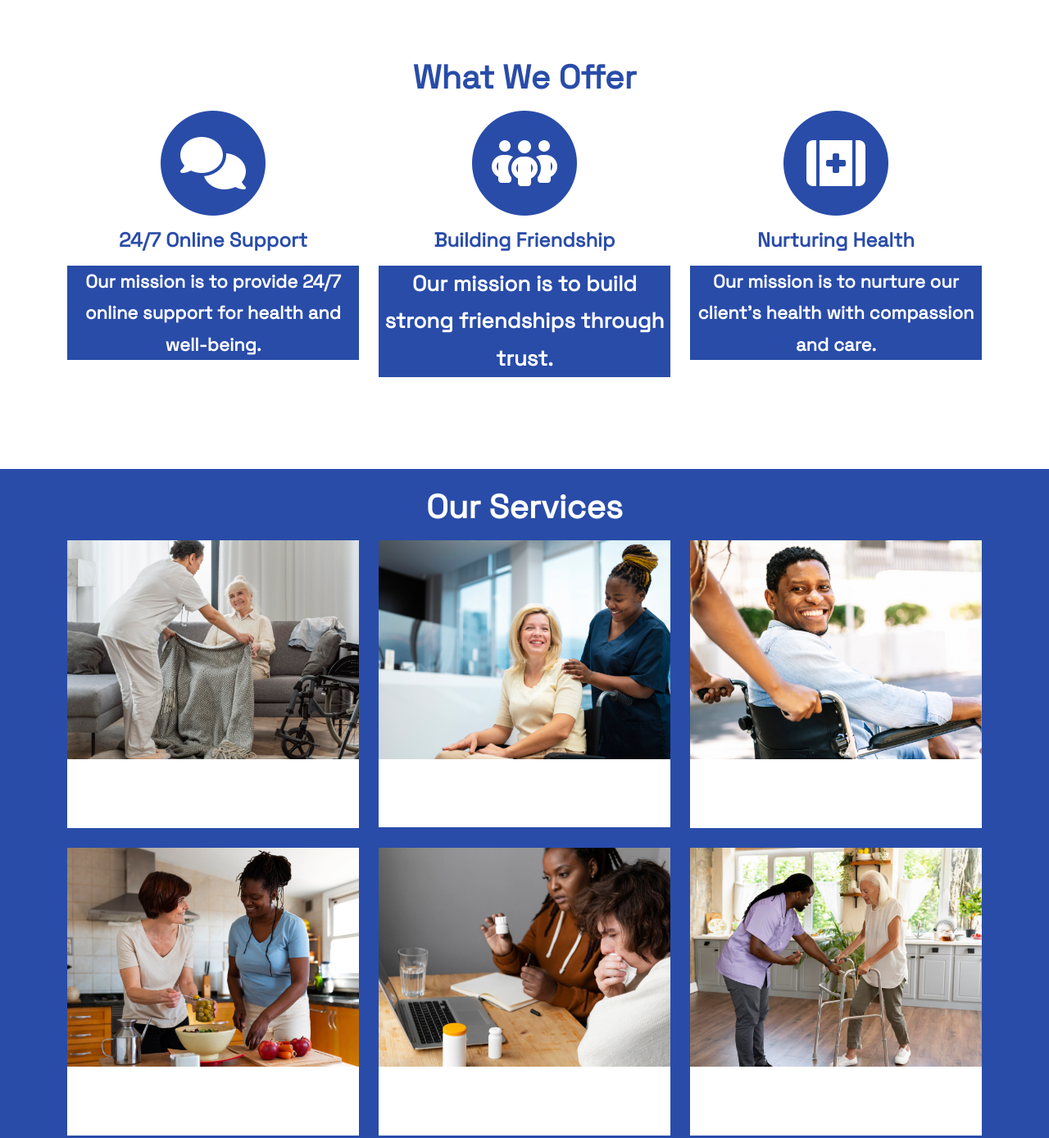
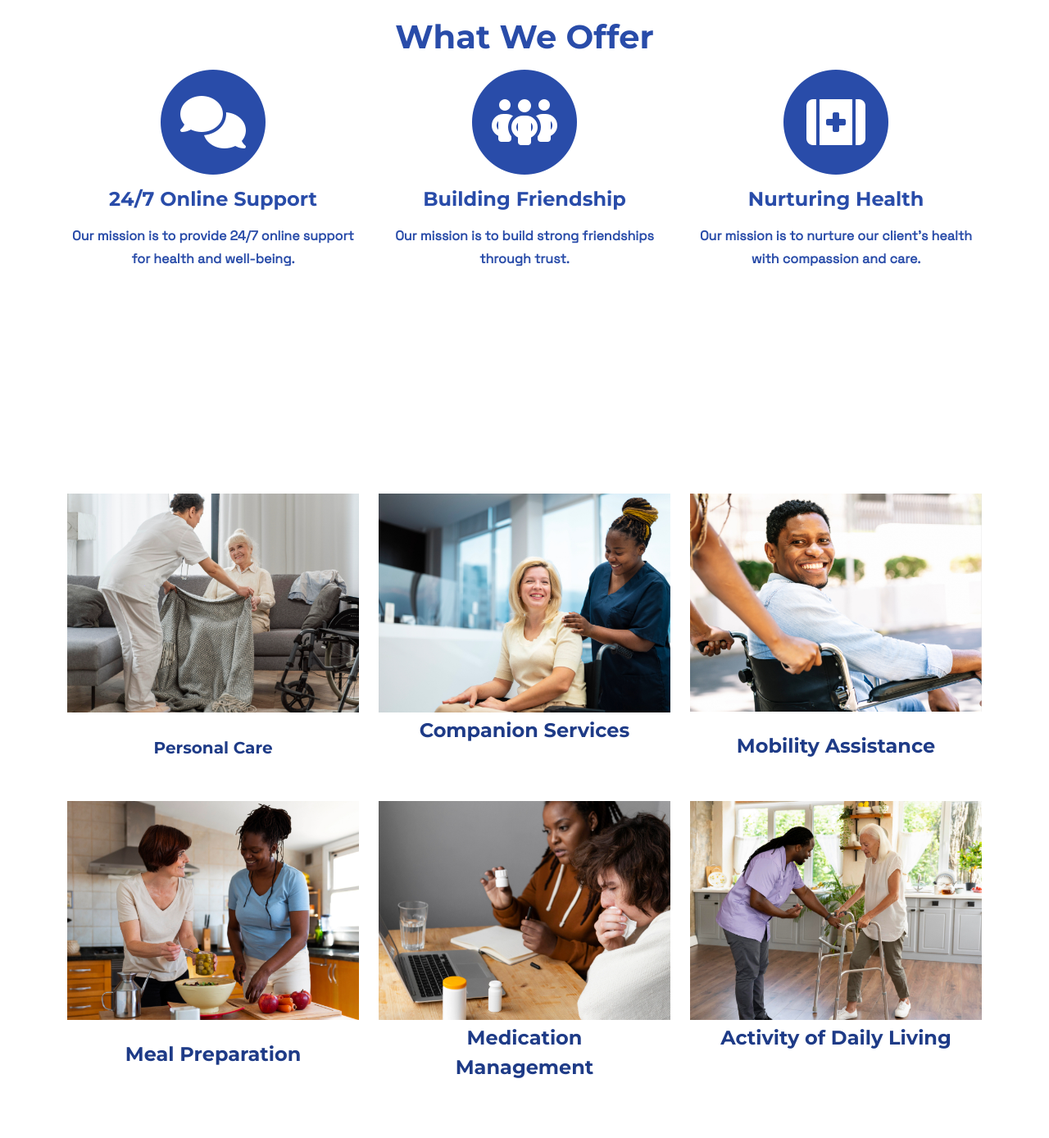
Before and after one commit to eniolasamuell/rrrobstel, a plain HTML site: page index.html in a window 1280 px wide. Shown: the part 760-2148 px from the top of the page at 82% size. Drawn offline with nearby package versions, Linux system fonts and the light colour scheme.

Commit message:
Add files via upload

```diff
--- a/index.html
+++ b/index.html
@@ -6,7 +6,6 @@
     <meta name="viewport" content="width=device-width, initial-scale=1.0, shrink-to-fit=no">
     <title>Robstel Healthcare Services</title>
     <link rel="stylesheet" href="assets/bootstrap/css/bootstrap.min.css">
-    <link rel="stylesheet" href="https://fonts.googleapis.com/css?family=Inter&amp;display=swap">
     <link rel="stylesheet" href="https://fonts.googleapis.com/css?family=Montserrat:400,700&amp;display=swap">
     <link rel="stylesheet" href="https://fonts.googleapis.com/css?family=Roboto+Slab:100,300,400,700&amp;display=swap">
     <link rel="stylesheet" href="https://fonts.googleapis.com/css?family=Space+Grotesk&amp;display=swap">
@@ -16,7 +15,6 @@
     <link rel="stylesheet" href="assets/css/bss-overrides.css">
     <link rel="stylesheet" href="https://cdnjs.cloudflare.com/ajax/libs/font-awesome/6.5.0/css/all.min.css">
     <link rel="stylesheet" href="assets/css/css/bss-overrides.css">
-    <link rel="stylesheet" href="assets/css/untitled.css">
 </head>
 
 <body id="page-top">
@@ -32,35 +30,34 @@
         </div>
     </nav>
     <header class="masthead" style="background:url('assets/img/medium-shot-health-worker-helping-patient.webp') center / cover;">
-        <h1>Your health is our top priority</h1>
         <div class="container">
-            <div class="masthead-subheading" style="color:var(--bs-primary);font-size:52px;"></div><span style="color: #ffffff;font-family: Inter, sans-serif;"> Robstel Healthcare Services is committed to addressing the diverse healthcare needs of our clients. We continuously strive to expand our offerings to provide comprehensive solutions. </span>
-            <div class="text-uppercase masthead-heading" style="color:var(--bs-primary);"></div><a class="btn btn-primary text-uppercase btn-xl" role="button" href="#services">GET IN TOUCH</a>
+            <div class="masthead-subheading"></div><span> Robstel Healthcare Services is committed to addressing the diverse healthcare needs of our clients. We continuously strive to expand our offerings to provide comprehensive solutions. </span>
+            <div class="text-uppercase masthead-heading"></div><a class="btn btn-primary text-uppercase btn-xl" role="button" href="#services">GET IN TOUCH</a>
         </div>
     </header>
-    <section class="page-section" id="services" style="font-family:'Space Grotesk';">
+    <section id="services" class="page-section">
         <div class="container">
             <div class="text-center">
-                <h2 class="section-heading" style="font-family:'Space Grotesk', sans-serif;color:#294ca9;">What We Offer</h2>
+                <h2 class="section-heading">What We Offer</h2>
             </div>
             <div class="row text-center">
-                <div class="col-md-4"><span class="fa-stack fa-4x"><i class="fas fa-circle text-primary fa-stack-2x"></i><i class="fas fa-comments fa-stack-1x fa-inverse" style="margin-top: 0px;"></i></span>
-                    <h4 class="my-3" style="font-family: 'Space Grotesk';font-weight: bold;">24/7 Online Support</h4>
-                    <p style="color: #ffffff;background: #294ca9;font-size: 22px;font-family: 'Space Grotesk', sans-serif;font-weight: bold;"> Our mission is to provide 24/7 online support for health and well-being. </p>
+                <div class="col-md-4"><span class="fa-stack fa-4x"><i class="fas fa-circle text-primary fa-stack-2x"></i><i class="fas fa-comments fa-stack-1x fa-inverse"></i></span>
+                    <h4 class="my-3">24/7 Online Support</h4>
+                    <p> Our mission is to provide 24/7 online support for health and well-being. </p>
                 </div>
-                <div class="col-md-4"><span class="fa-stack fa-4x"><i class="fas fa-circle text-primary fa-stack-2x"></i><i class="fas fa-people-group fa-stack-1x fa-inverse" style="margin-top: 0px;"></i></span>
-                    <h4 class="my-3" style="font-family: 'Space Grotesk', sans-serif;">Building Friendship</h4>
-                    <p style="background:var(--bs-primary);color:#fff;font-size:26px;"> Our mission is to build strong friendships through trust. </p>
+                <div class="col-md-4"><span class="fa-stack fa-4x"><i class="fas fa-circle text-primary fa-stack-2x"></i><i class="fas fa-people-group fa-stack-1x fa-inverse"></i></span>
+                    <h4 class="my-3">Building Friendship</h4>
+                    <p> Our mission is to build strong friendships through trust. </p>
                 </div>
                 <div class="col-md-4"><span class="fa-stack fa-4x"><i class="fas fa-circle text-primary fa-stack-2x"></i><i class="fas fa-first-aid fa-stack-1x fa-inverse"></i></span>
-                    <h4 class="my-3" style="font-family: 'Space Grotesk', sans-serif;font-weight: bold;">Nurturing Health</h4>
-                    <p style="background: #294ca9;color: #fff;font-size: 22px;font-family: 'Space Grotesk', sans-serif;"> Our mission is to nurture our client's health with compassion and care. </p>
+                    <h4 class="my-3">Nurturing Health</h4>
+                    <p> Our mission is to nurture our client's health with compassion and care. </p>
                 </div>
             </div>
         </div>
     </section>
-    <section class="page-section" id="portfolio" style="background: var(--bs-primary);">
-        <div class="container" style="margin-top: -73px;">
+    <section id="portfolio" class="page-section">
+        <div class="container">
             <div class="text-center">
                 <h2 class="section-heading" style="color:#fff;font-family:'Space Grotesk', sans-serif;">Our Services</h2>
             </div>
@@ -72,7 +69,7 @@
                             </div><img class="img-fluid" src="assets/img/portfolio/doctor-taking-care-senior-woman-home%20(1).jpg" alt="...">
                         </a>
                         <div class="portfolio-caption">
-                            <div class="portfolio-caption-heading"><span style="font-size:20px;">Personal Care</span></div>
+                            <div class="portfolio-caption-heading"><span style="font-size: 20px;color: #1e3b87;">Personal Care</span></div>
                         </div>
                     </div>
                 </div>
@@ -83,7 +80,7 @@
                             </div><img class="img-fluid" src="assets/img/portfolio/side-view-smiley-nurse-patient%20(1).jpg" alt="...">
                         </a>
                         <div class="py-sm-1 py-lg-1 portfolio-caption" style="height:83px;">
-                            <div class="portfolio-caption-heading"><span>Companion Services</span></div>
+                            <div class="portfolio-caption-heading"><span style="color: #1e3b87;">Companion Services</span></div>
                         </div>
                     </div>
                 </div>
@@ -94,7 +91,7 @@
                             </div><img class="img-fluid" src="assets/img/portfolio/african-american-man-wheelchair-smiling-looking-camera-while-his-girlfriend-pushing-him%20(2).jpg" alt="...">
                         </a>
                         <div class="portfolio-caption">
-                            <div class="portfolio-caption-heading"><span>Mobility Assistance</span></div>
+                            <div class="portfolio-caption-heading"><span style="color: #1e3b87;">Mobility Assistance</span></div>
                         </div>
                     </div>
                 </div>
@@ -105,7 +102,7 @@
                             </div><img class="img-fluid" src="assets/img/portfolio/front-view-lesbian-couple-cooking-together%20(1).jpg" alt="...">
                         </a>
                         <div class="portfolio-caption">
-                            <div class="portfolio-caption-heading"><span>Meal Preparation</span></div>
+                            <div class="portfolio-caption-heading"><span style="color: #1e3b87;">Meal Preparation</span></div>
                         </div>
                     </div>
                 </div>
@@ -116,7 +113,7 @@
                             </div><img class="img-fluid" src="assets/img/portfolio/young-sick-man-friend-having-video-call-with-doctor%20(1).jpg" alt="...">
                         </a>
                         <div class="py-1 py-md-1 py-lg-1 py-xl-1 portfolio-caption" style="height:84px;">
-                            <div class="m-xl-0 pt-xl-0 px-xl-5 portfolio-caption-heading"><span>Medication Management</span></div>
+                            <div class="m-xl-0 pt-xl-0 px-xl-5 portfolio-caption-heading"><span style="color: #1e3b87;">Medication Management</span></div>
                         </div>
                     </div>
                 </div>
@@ -127,7 +124,7 @@
                             </div><img class="img-fluid" src="assets/img/portfolio/male-social-worker-taking-care-old-woman%20(1)%20(1).jpg" alt="...">
                         </a>
                         <div class="py-1 portfolio-caption" style="height:84px;">
-                            <div class="portfolio-caption-heading"><span>Activity of Daily Living</span></div>
+                            <div class="portfolio-caption-heading"><span style="color: #1e3b87;">Activity of Daily Living</span></div>
                         </div>
                     </div>
                 </div>
@@ -141,7 +138,7 @@
             </div>
             <ul class="timeline">
                 <li>
-                    <div class="timeline-image" style="background:#294ca9;"><svg xmlns="http://www.w3.org/2000/svg" width="1em" height="1em" viewBox="0 0 20 20" fill="none" class="my-2 my-sm-2 my-md-3 my-lg-5 my-xl-5 my-xxl-5" style="font-size: 50px;">
+                    <div class="timeline-image" style="background:#294ca9;"><svg xmlns="http://www.w3.org/2000/svg" width="1em" height="1em" viewBox="0 0 20 20" fill="none" class="my-sm-2 my-md-3 my-lg-5 my-xl-5 my-xxl-5" style="font-size: 50px;">
 
                             <path d="M8 9C9.65685 9 11 7.65685 11 6C11 4.34315 9.65685 3 8 3C6.34315 3 5 4.34315 5 6C5 7.65685 6.34315 9 8 9Z" fill="currentColor"></path>
                             <path d="M8 11C11.3137 11 14 13.6863 14 17H2C2 13.6863 4.68629 11 8 11Z" fill="currentColor"></path>
@@ -157,7 +154,7 @@
                     </div>
                 </li>
                 <li class="timeline-inverted">
-                    <div class="timeline-image" style="background:#294ca9;"><svg xmlns="http://www.w3.org/2000/svg" width="1em" height="1em" viewBox="0 0 20 20" fill="none" class="mt-lg-5 my-2 my-sm-2 my-md-3 my-lg-5 my-xl-5 my-xxl-5" style="font-size: 50px;">
+                    <div class="timeline-image" style="background:#294ca9;"><svg xmlns="http://www.w3.org/2000/svg" width="1em" height="1em" viewBox="0 0 20 20" fill="none" class="mt-lg-5 my-sm-2 my-md-3 my-lg-5 my-xl-5 my-xxl-5" style="font-size: 50px;">
                             <path d="M9.04893 2.92707C9.34828 2.00576 10.6517 2.00576 10.951 2.92707L12.0206 6.21886C12.1545 6.63089 12.5384 6.90985 12.9717 6.90985H16.4329C17.4016 6.90985 17.8044 8.14946 17.0207 8.71886L14.2205 10.7533C13.87 11.0079 13.7233 11.4593 13.8572 11.8713L14.9268 15.1631C15.2261 16.0844 14.1717 16.8506 13.3879 16.2812L10.5878 14.2467C10.2373 13.9921 9.76269 13.9921 9.4122 14.2467L6.61203 16.2812C5.82832 16.8506 4.77384 16.0844 5.07319 15.1631L6.14276 11.8713C6.27663 11.4593 6.12997 11.0079 5.77949 10.7533L2.97932 8.71886C2.1956 8.14946 2.59838 6.90985 3.5671 6.90985H7.0283C7.46153 6.90985 7.84548 6.63089 7.97936 6.21886L9.04893 2.92707Z" fill="currentColor"></path>
                         </svg></div>
                     <div class="timeline-panel">
```
